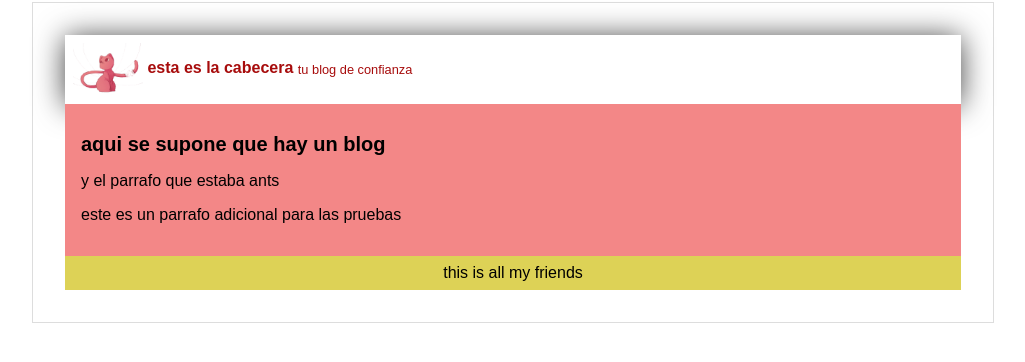
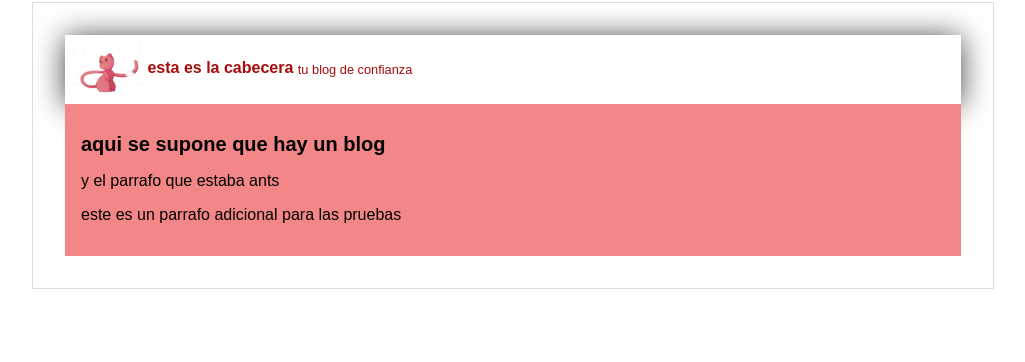
Before and after one commit to wabby203/Nuscaa, a plain HTML site: page index.html in a window 1280 px wide. Shown: the part 56-418 px from the top of the page, without its empty margins (127-1152 px from the left). Drawn offline with Linux system fonts and the light colour scheme.

Commit message:
se quita el footer

```diff
--- a/css/estilos.css
+++ b/css/estilos.css
@@ -52,11 +52,3 @@ body
     background: rgb(243, 135, 135);
     padding: 1em;
 }
-
-#footer
-{
-    background: rgb(221, 210, 86);
-    color: black;
-    text-align: center;
-    padding: 0.5em;
-}
--- a/index.html
+++ b/index.html
@@ -19,9 +19,7 @@
                     este es un parrafo adicional para las pruebas
                 </p>
             </div>
-            <div id="footer">
-                this is all my friends
-            </div>
+
         </div>
     </body>
 </html>
```
